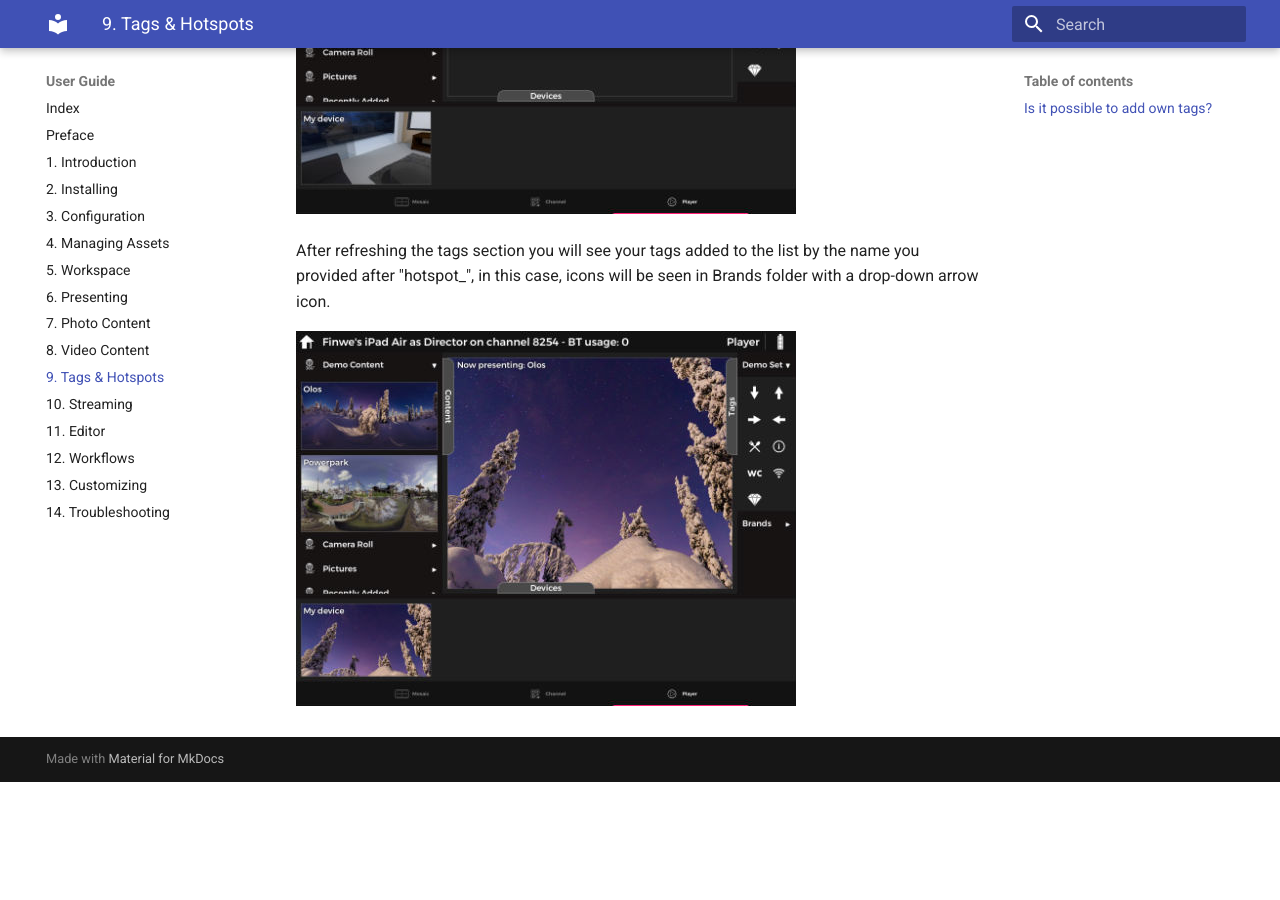
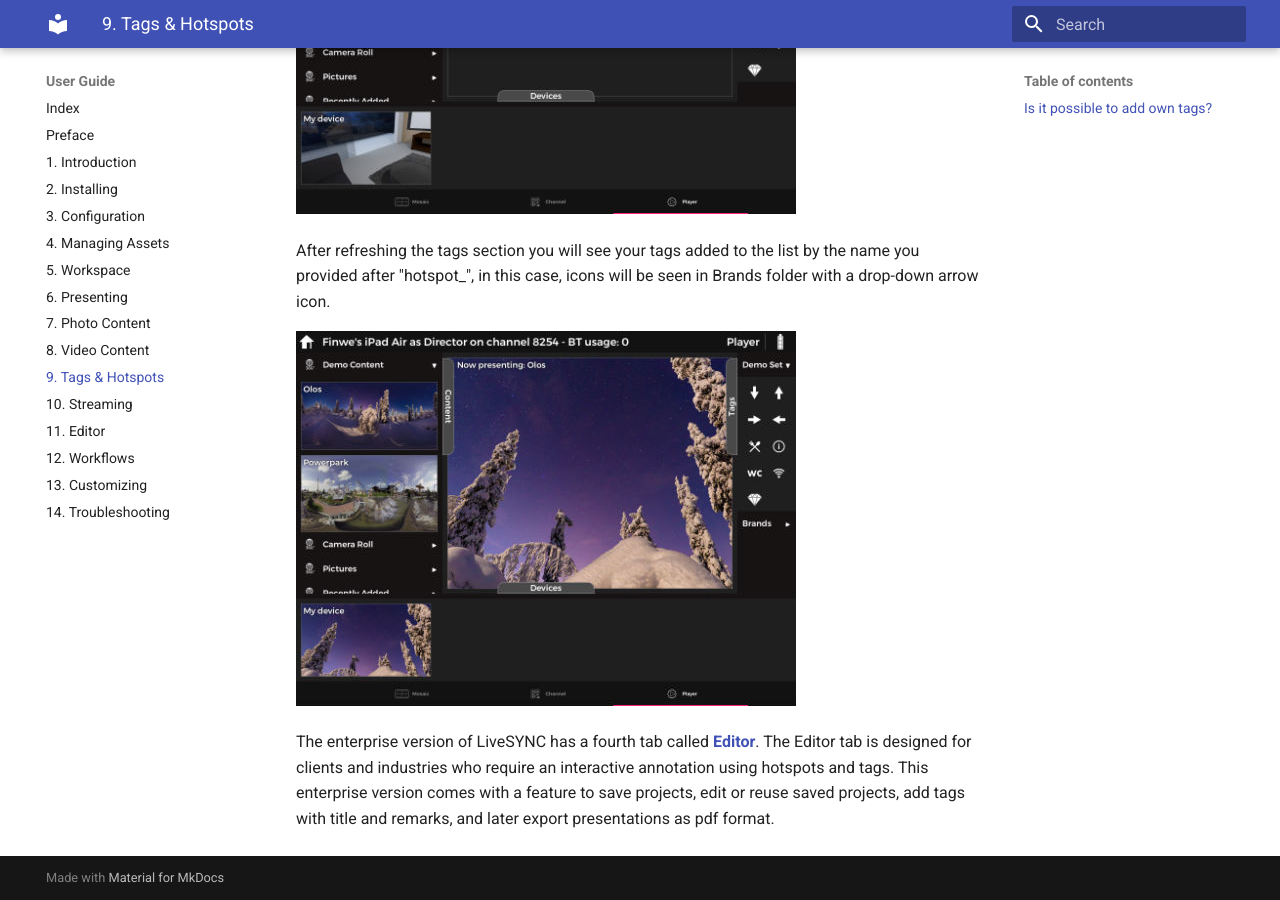
Before and after one commit to FinweLtd/doc-livesync-all, an MkDocs documentation site: the page built from docs/user_guide/hotspots.md, in a window 1280 px wide and 900 px high, scrolled down 946 px. Built offline with MkDocs 1.6.1 and Material for MkDocs 9.7.7, drawn with Linux system fonts in a browser that asks for light colours; before the commit the page ends 1728 px from its top, so only the background shows below that.

Commit message:
User guide/asset:hotspots: refactor

```diff
--- a/docs/user_guide/hotspots.md
+++ b/docs/user_guide/hotspots.md
@@ -16,3 +16,5 @@ In LiveSYNC it is possible to add own tags. Make sure the icons are in **.png**
   After refreshing the tags section you will see your tags added to the list by the name you provided after "hotspot_", in this case, icons will be seen in Brands folder with a drop-down arrow icon.
 
   ![Custom Tags](img/customTag.jpg)
+
+ The enterprise version of LiveSYNC has a fourth tab called [**Editor**](..//user_guide/editor.md).  The Editor tab is designed for clients and industries who require an interactive annotation using hotspots and tags. This enterprise version comes with a feature to save projects, edit or reuse saved projects, add tags with title and remarks, and later export presentations as pdf format.
```
